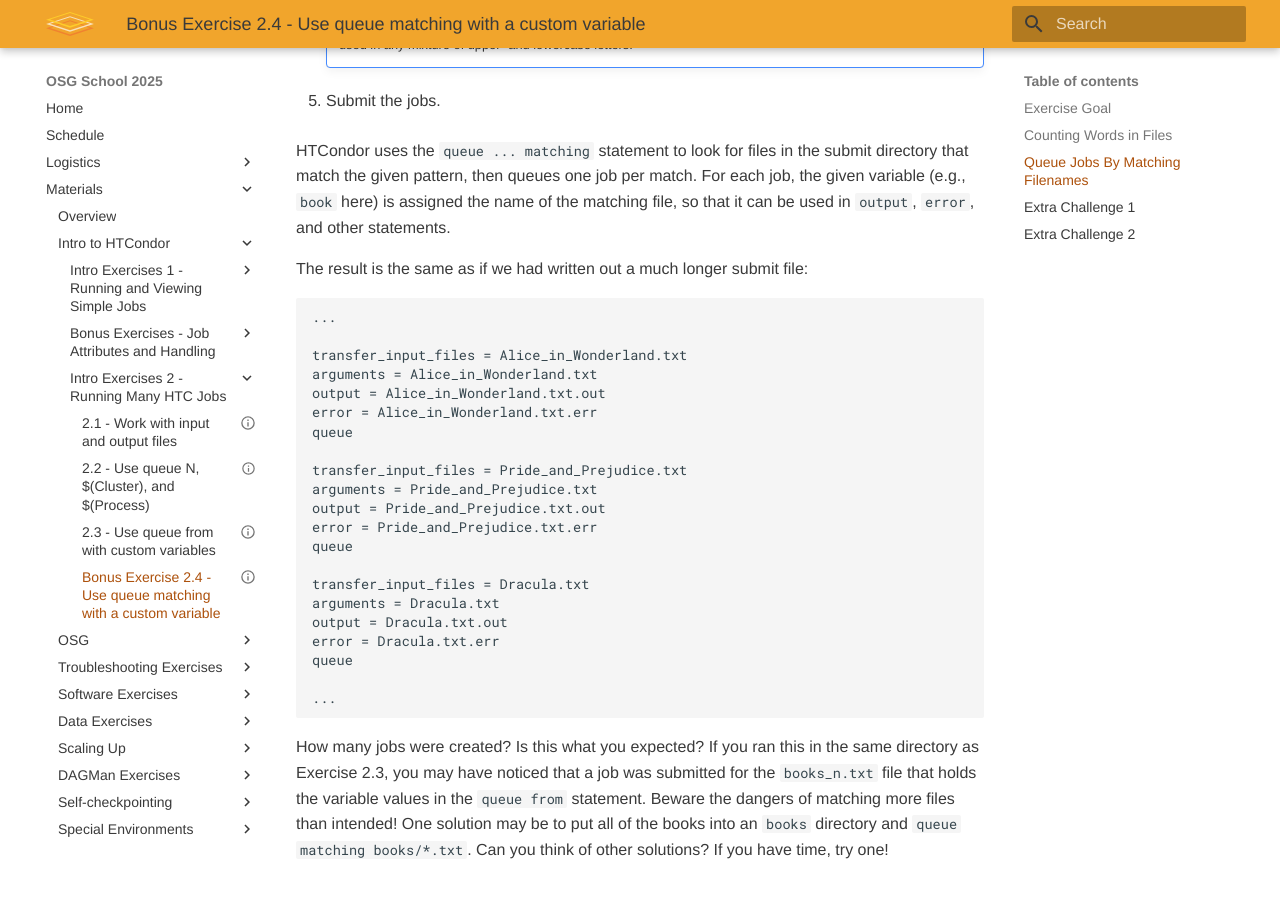
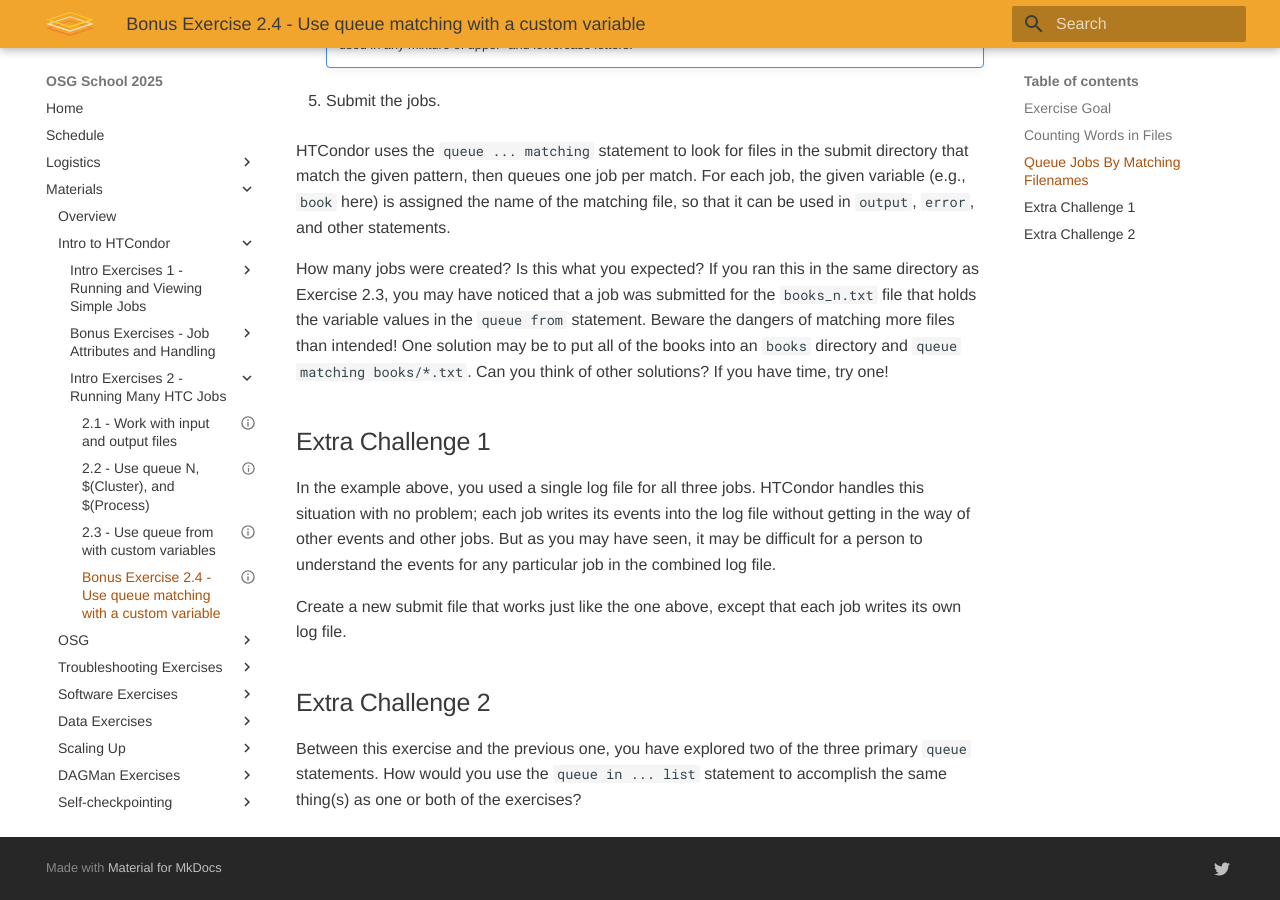
Before and after one commit to osg-htc/school-2025, an MkDocs documentation site: the page built from docs/materials/htcondor/part2-ex4-queue-matching.md, in a window 1280 px wide and 900 px high, scrolled down 1769 px. Built offline with MkDocs 1.6.1 and Material for MkDocs 9.7.7, drawn with Linux system fonts in a browser that asks for light colours.

Commit message:
Remove mention of un-recommended submit file format

````diff
--- a/docs/materials/htcondor/part2-ex4-queue-matching.md
+++ b/docs/materials/htcondor/part2-ex4-queue-matching.md
@@ -76,32 +76,6 @@
 
 HTCondor uses the `queue ... matching` statement to look for files in the submit directory that match the given pattern, then queues one job per match. For each job, the given variable (e.g., `book` here) is assigned the name of the matching file, so that it can be used in `output`, `error`, and other statements.
 
-The result is the same as if we had written out a much longer submit file:
-
-``` file
-...
-
-transfer_input_files = Alice_in_Wonderland.txt
-arguments = Alice_in_Wonderland.txt
-output = Alice_in_Wonderland.txt.out
-error = Alice_in_Wonderland.txt.err
-queue
-
-transfer_input_files = Pride_and_Prejudice.txt
-arguments = Pride_and_Prejudice.txt
-output = Pride_and_Prejudice.txt.out
-error = Pride_and_Prejudice.txt.err
-queue
-
-transfer_input_files = Dracula.txt
-arguments = Dracula.txt
-output = Dracula.txt.out
-error = Dracula.txt.err
-queue
-
-...
-```
-
 How many jobs were created? Is this what you expected? If you ran this in the
 same directory as Exercise 2.3, you may have noticed that a job was submitted
 for the `books_n.txt` file that holds the variable values in the `queue from`
````
